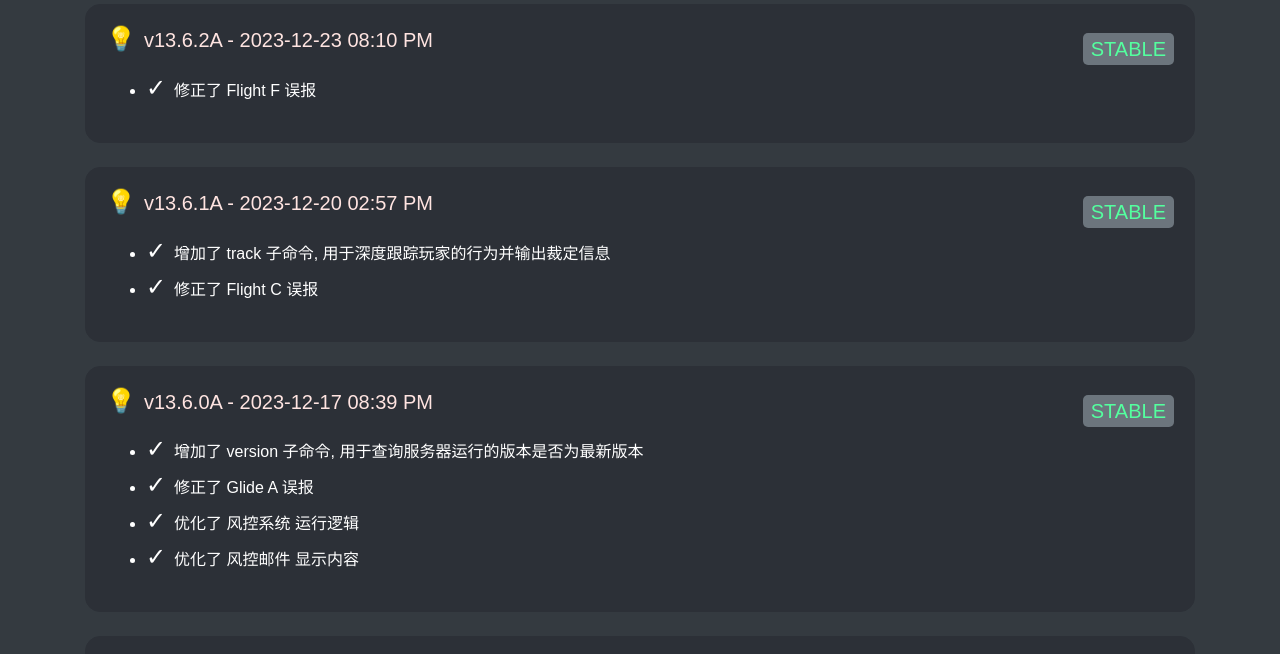
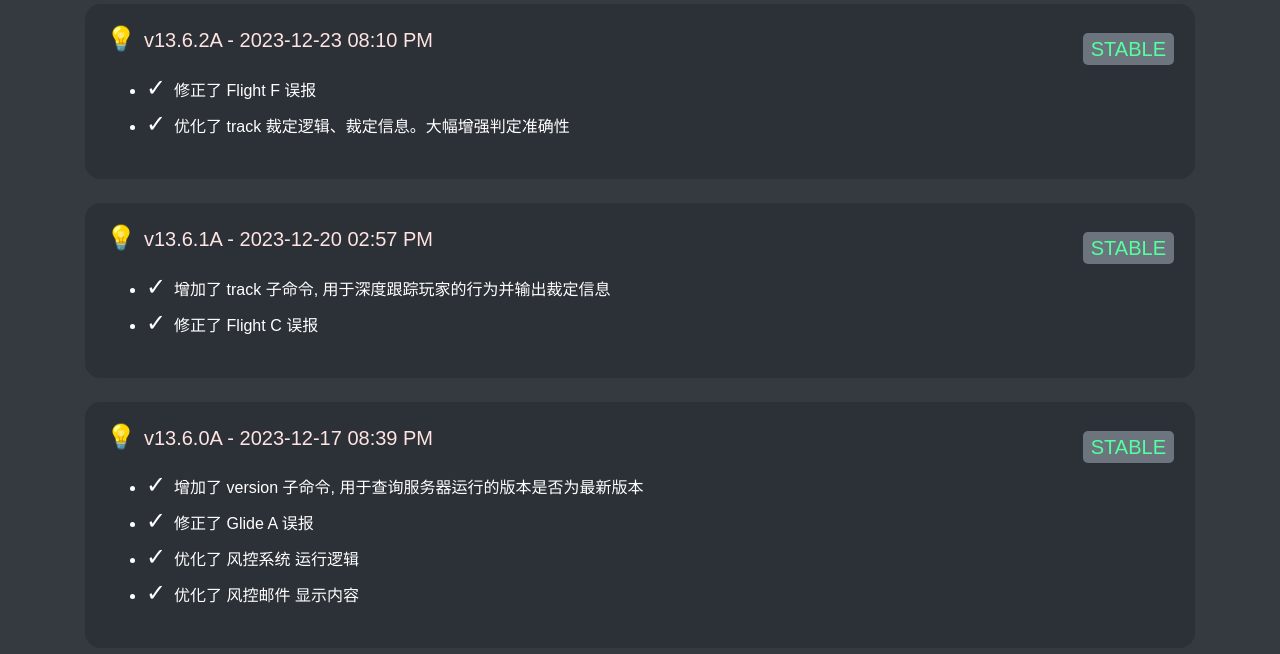
Before and after one commit to CoffeeTeaX/edgeac, a plain HTML site: page index.html in a window 1280 px wide. Shown: the part 112-766 px from the top of the page. Drawn offline with nearby package versions, Linux system fonts and the light colour scheme.

Commit message:
Update index.html

```diff
--- a/index.html
+++ b/index.html
@@ -81,6 +81,7 @@
             <p class="card-text">
                 <ul>
 		    <li><span class="icon">&#10003;</span>修正了 Flight F 误报</li>
+		    <li><span class="icon">&#10003;</span>优化了 track 裁定逻辑、裁定信息。大幅增强判定准确性</li>
                 </ul>
             </p>
         </div>
```
